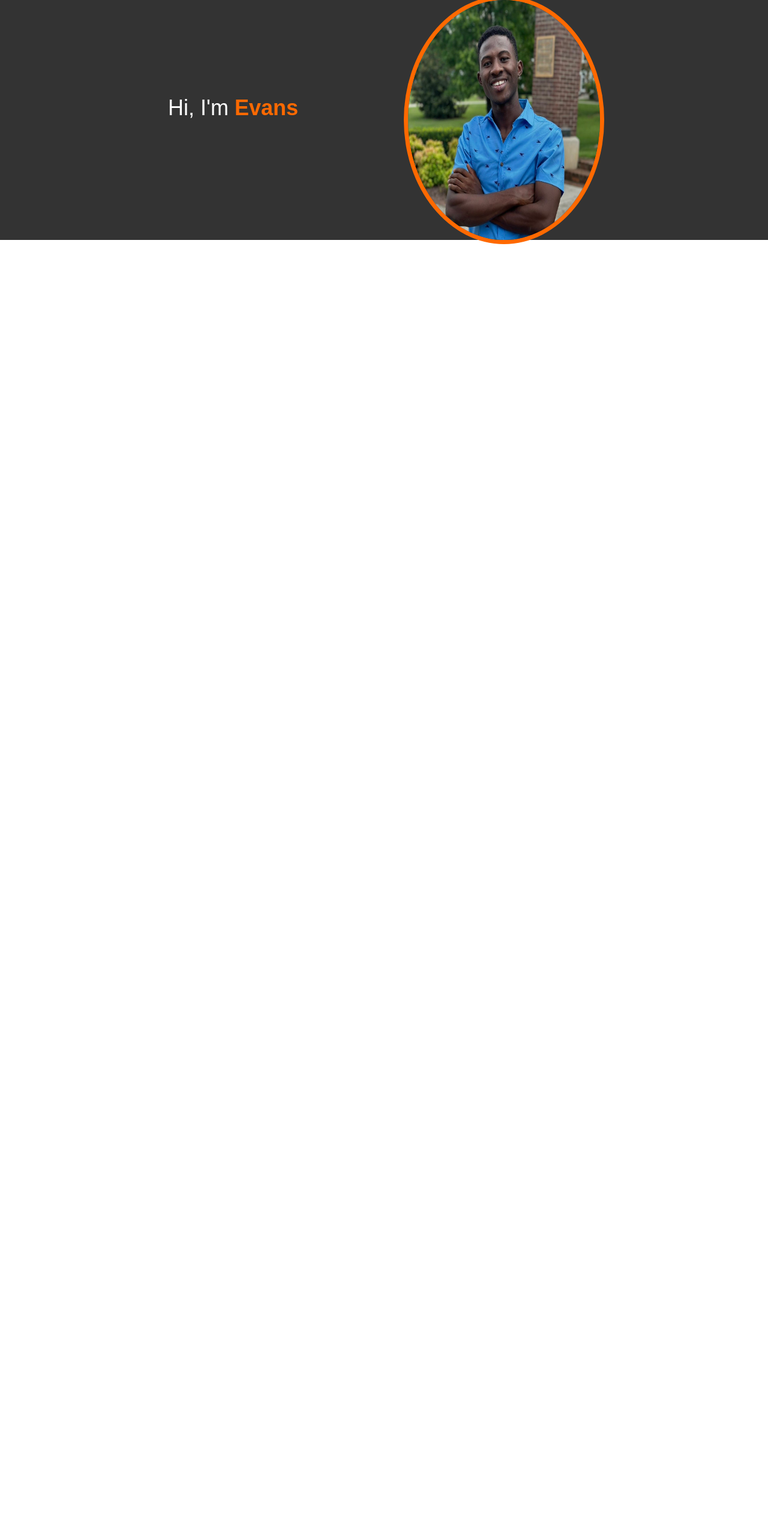
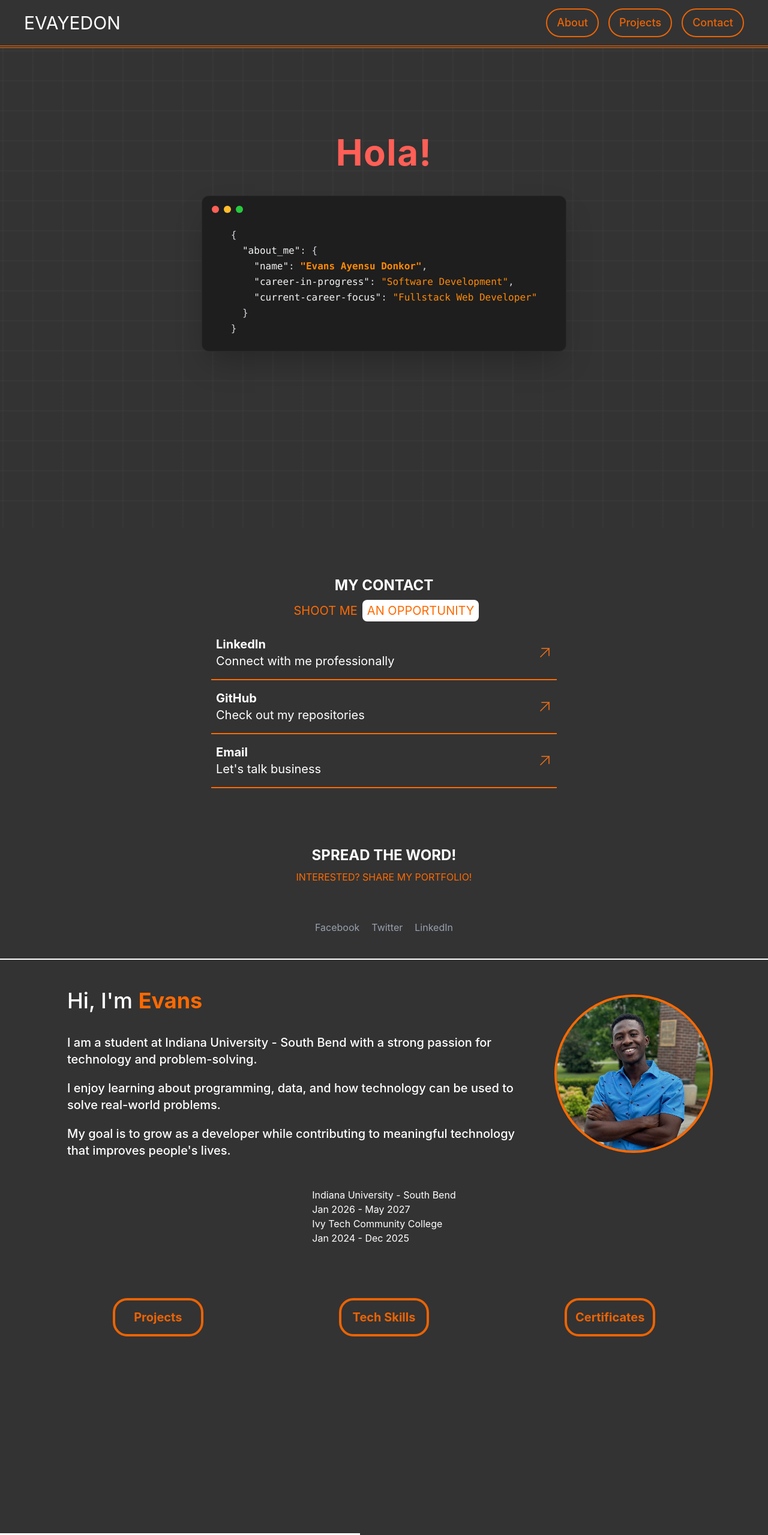
Before and after one commit to evayedon/portfolio, a React (Vite) app: page / in a window 1280 px wide. Shown: the top 2559 px of the page at 60% size. Before the commit the page ends 800 px from the top, so only its background shows below. Built offline with nearby package versions, Linux system fonts and the light colour scheme.

Commit message:
refactored navigation, deleted profile file, and started with projects

```diff
--- a/package.json
+++ b/package.json
@@ -31,6 +31,6 @@
     "react-dom": "^19.2.4",
     "typescript": "~5.9.3",
     "typescript-eslint": "^8.48.0",
-    "vite": "^7.3.1"
+    "vite": "^8.0.0"
   }
 }
--- a/src/App.tsx
+++ b/src/App.tsx
@@ -1,18 +1,18 @@
 import Contact from "./components/contact";
 import Navigation from "./components/navigation";
-import Profile from "./components/profile";
 import About from "./components/about";
+import Project from "./components/projects";
 
 function App() {
   return (
     <>
       <div className=" flex flex-col bg-[#333333] items-center gap-y-30">
         <div className="">
-        {/*<Navigation />
-          <Profile/>
-          <Contact /> */}
+          <Navigation/>
+          <Contact />
           <About />
-        </div>{" "}
+          <Project/>
+        </div>
       </div>
     </>
   );
--- a/src/components/about.tsx
+++ b/src/components/about.tsx
@@ -1,23 +1,77 @@
 import profileImg from "../assets/profile.jpg";
 
+const schools = [
+  { name: "Indiana University - South Bend", year: "Jan 2026 - May 2027" },
+  { name: "Ivy Tech Community College", year: "Jan 2024 - Dec 2025" },
+];
+
+{
+  // const buttons = ["Projects", "Tech Skills", "Certificates"]
+}
 function about() {
   return (
     <>
-      <div className="flex items-center  justify-between ">
-        <div className=" text-white w-100 space-y-10 font-['Inter:Medium',sans-serif] font-medium">
-          {" "}
-          <h1 className=" text-4xl">
-            Hi, I'm <span className="text-orange-500  font-bold">Evans</span>
-          </h1>
-          <p className="text-3xl "></p>
+      <section className="flex items-center justify-center mx-[5%] flex-col">
+        {/*hero section*/}
+        <div className="flex items-center gap-8 p-8">
+          <div className="p-4 text-white space-y-9 font-['Inter',sans-serif] font-medium flex-1">
+            <h1 className="text-4xl">
+              Hi, I'm <span className="text-orange-500 font-bold">Evans</span>
+            </h1>
+            <div className="text-xl space-y-5">
+              <p>
+                I am a student at Indiana University - South Bend with a strong
+                passion for technology and problem-solving.
+              </p>
+              <p>
+                I enjoy learning about programming, data, and how technology can
+                be used to solve real-world problems.
+              </p>
+              <p>
+                My goal is to grow as a developer while contributing to
+                meaningful technology that improves people's lives.
+              </p>
+            </div>
+          </div>
+
+          {/* Image */}
+          <div className="flex-shrink-0">
+            <img
+              src={profileImg}
+              className="ring-4 ring-orange-500 rounded-full w-64 h-64 object-cover"
+            />
+          </div>
         </div>
-        <div className="">
-          <img
-            src={profileImg}
-            className=" ring-7 ring-orange-500 h-100 w-80 rounded-[50%] "
-          ></img>
+
+        {/* School section*/}
+        <div className="text-white">
+          {schools.map((school, index) => (
+            <div>
+              <h1 key={index}>{school.name}</h1>
+              <p key={index}>{school.year}</p>
+            </div>
+          ))}
         </div>
-      </div>
+        {/*Tech section and project */}
+        <div className="flex h-100  mt-20  w-230 justify-center text-orange-500 ">
+          <nav className="flex justify-center gap-[25%] p-2 text-xl font-bold h-20  w-[100%]">
+            {" "}
+            <button className="transition-colors duration-200  hover:border-white-500 hover:bg-white w-70 opacity-90 border-4 p-3  rounded-3xl cursor-pointer">
+              Projects
+            </button>
+            <button className="transition-colors duration-200  hover:border-white-500 hover:bg-white w-70 opacity-90 border-4 p-3 rounded-3xl cursor-pointer">
+              Tech Skills
+            </button>
+            <button className="transition-colors duration-200  hover:border-white-500 hover:bg-white w-70 opacity-90 border-4 p-3  rounded-3xl cursor-pointer">
+              Certificates
+            </button>{" "}
+          </nav>
+
+          <div>
+
+          </div>
+        </div>
+      </section>
     </>
   );
 }
--- a/src/components/contact.tsx
+++ b/src/components/contact.tsx
@@ -23,87 +23,78 @@ const connect = [
   {
     media: "Email",
     description: "Let's talk business",
-    link: "optimistdelt80@gmail.com",
+    link: "mailto:optimistdelt80@gmail.com",
   },
 ];
 
-// function to display the list infor
 export function DisplayList() {
   const [next, setNext] = useState(0);
 
   useEffect(() => {
     const id = setInterval(() => {
-      if (next < list.length) {
-        setNext(next + 1); // go to next
-      } else {
-        setNext(0);
-      }
+      setNext((prev) => (prev + 1) % list.length); // no out of bounds, no missing dep
     }, 2500);
-    return () => clearInterval(id); // clear interval
-  });
+    return () => clearInterval(id);
+  }, []);
 
-  return (
-    <>
-      <div className="">{list[next]}</div> {/*animate to wiggle*/}
-    </>
-  );
+  return <div>{list[next]}</div>;
 }
 
-// map each of the connection and display each of the component
 export function DisplayConnection() {
   return (
     <div>
       {connect.map((connection, index) => (
-        <div
+        <a
           key={index}
-          className=" group text-white cursor-pointer  transition-all"
+          href={connection.link}
+          target="_blank"
+          rel="noreferrer"
+          className="group text-white cursor-pointer block"
         >
-          {" "}
-          {/* group all hovering effect together using "group" and use group-hover*/}
-          <a href={connection.link} />
           <div className="flex items-center justify-between border-b-2 border-orange-500 my-4 px-2 pb-4 transition-all group-hover:border-white duration-300 ease-out">
-            <div className=" flex flex-col text-xl transition-all group-hover:text-orange-500 duration-300 ease-out">
-              <h1 className="font-bold"> {connection.media}</h1>
+            <div className="flex flex-col text-xl transition-all group-hover:text-orange-500 duration-300 ease-out">
+              <h1 className="font-bold">{connection.media}</h1>
               <p>{connection.description}</p>
             </div>
-
             <div className="transition-all duration-300 ease-out group-hover:-translate-y-3 group-hover:translate-x-2">
-              <img className="" src={RightArrow} />
+              <img src={RightArrow} alt="arrow" />
             </div>
           </div>
-        </div>
+        </a>
       ))}
     </div>
   );
 }
 
-const contact = () => {
+const Contact = () => {
   return (
     <>
-      <div className="flex flex-col items-center  ">
-        <div className="pt-20  w-150 mb-20">
-          <div className="flex flex-col items-center h-30">
-            <h1 className="text-white text-2xl font-bold ">MY CONTACT</h1>
-
-            <div className="flex text-orange-500 text-xl items-center p-2 ">
-              <h2 className="py-1 px-2"> SHOOT ME</h2>
-              <h2 className="bg-white rounded-lg py-1 px-2 ">
+      <div className="flex flex-col items-center">
+        <div className="pt-20 w-full max-w-xl mb-20">
+          {" "}
+          <div className="flex flex-col items-center">
+            <h1 className="text-white text-2xl font-bold">MY CONTACT</h1>
+            <div className="flex text-orange-500 text-xl items-center p-2">
+              <h2 className="py-1 px-2">SHOOT ME</h2>
+              <h2 className="bg-white rounded-lg py-1 px-2">
                 <DisplayList />
               </h2>
             </div>
           </div>
           <DisplayConnection />
         </div>
+
         <h1 className="text-white text-2xl font-bold mb-2">SPREAD THE WORD!</h1>
-        <h1 className="text-orange-500"> INTERESTED? SHARE MY PORTFOLIO!</h1>
-        <p className="flex justify-center gap-5 pb-10 text-gray-400 my-15 border-white border-b-2 through w-screen">
-          <span >Facebook</span> <span>Twitter</span>
+        <h1 className="text-orange-500">INTERESTED? SHARE MY PORTFOLIO!</h1>
+        <p className="flex justify-center gap-5 pb-10 text-gray-400 mt-15 border-b-2 border-white w-screen">
+          {" "}
+          <span>Facebook</span>
+          <span>Twitter</span>
           <span>LinkedIn</span>
         </p>
       </div>
-      <div className=""></div>
     </>
   );
 };
 
-export default contact;
+export default Contact;
--- a/src/components/navigation.tsx
+++ b/src/components/navigation.tsx
@@ -2,37 +2,32 @@ import { useState, useEffect } from "react";
 
 const greetings = ["Bonjour!", "Hola!", "こんにちは!", "你好!", "Hɛlo"];
 
-export const nav = [
-  { navbar: "#Home", abt: "Home" },
+ const nav = [
   { navbar: "#About", abt: "About" },
   { navbar: "#projects", abt: "Projects" },
-  { navbar: "#contant", abt: "Contact" },
+  { navbar: "#contact", abt: "Contact" },
 ];
 
-export function Navigation() {
+function Navigation() {
   return (
-    <>
-      <div className=" flex relative items-center justify-center space-x-[40%] border-double border-b-8 h-20  w-screen border-orange-500  ">
-        <h1 className="text-3xl text-white">EVAYEDON</h1>
+    <div className="flex items-center justify-between px-10 border-b-4 border-double border-orange-500 h-20 w-full ">
+
+      <h1 className="text-3xl text-white hover:cursor-pointer">EVAYEDON</h1>
 
       <nav>
-          <div className="flex place-end text-[16px] text-orange-500 font-['Inter:Medium',sans-serif] font-medium">
-            <ul className="flex-shrink cursor-pointer flex  relative gap-4 place-content-end">
+        <ul className="flex items-center gap-4 text-lg text-orange-500 font-medium">
           {nav.map((navi, index) => (
             <li
               key={index}
-                  className=" hover:text-blue-400  opacity-80 border-[2.5px] py-2 px-4 rounded-3xl transition-y-7 duration-200"
+              className="opacity-90 border-[2.5px] py-2 px-4 rounded-3xl cursor-pointer transition-colors duration-200  hover:border-white-500 hover:bg-white"
             >
-                  <a href={navi.navbar} className="">
-                    {navi.abt}
-                  </a>
+              <a href={navi.navbar}>{navi.abt}</a>
             </li>
           ))}
         </ul>
+      </nav>
+
     </div>
-        </nav>
-      </div>
-    </>
   );
 }
 
@@ -120,7 +115,7 @@ const navigation = () => {
                       <br />
                       {"    "}
                       <span className="text-gray-100">"name"</span>:{" "}
-                      <span className="text-orange-400">"Evans Ayensu Donkor"</span>,
+                      <span className="text-orange-400 font-bold">"Evans Ayensu Donkor"</span>,
                       <br />
                       {"    "}
                       <span className="text-gray-100">
--- a/src/components/projects.tsx
+++ b/src/components/projects.tsx
@@ -0,0 +1,18 @@
+import React from 'react'
+
+export default function projects() {
+  return (
+
+    <div>
+      <div className='border-5 h-100 w-150 text-white bg-gradient-to-b from-orange-500 to-white flex'>
+        <div className='h-[20%]'>{/*image section; the image for the project goes here*/}</div>
+        <div className='h-[75%] '>{/* the summary of the project here*/}
+        <h1 className='text-xl'>{/*Development type */} WEB DEVELOPMENT</h1>
+        <h2 className='text-3xl'>{/*Project name*/}Smart Parking System Simulator</h2>
+        <p >{/*Project description */}Advanced Python application simulating smart parking solutions. Implements object-oriented principles and optimized algorithms for efficient parking management with real-time availability tracking.</p>
+        </div>
+
+      </div>
+    </div>
+  )
+}
--- a/src/index.css
+++ b/src/index.css
@@ -1 +1,12 @@
 @import "tailwindcss";
+
+
+
+@keyframes slideIn {
+  from { transform: translateX(-100%); }
+  to   { transform: translateX(0); }
+}
+
+.box {
+  animation: slideIn 0.4s ease forwards;
+}
```
Also changed, not shown: src/components/profile.tsx (deleted, +0 -30 lines), 1 other file (tests, documents, lock files or other folders). Lines whose indentation alone changed are shown as unchanged.
